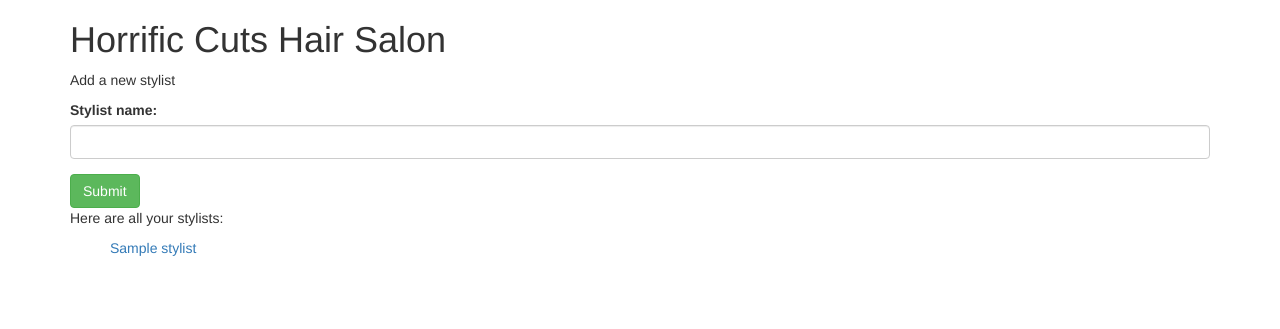
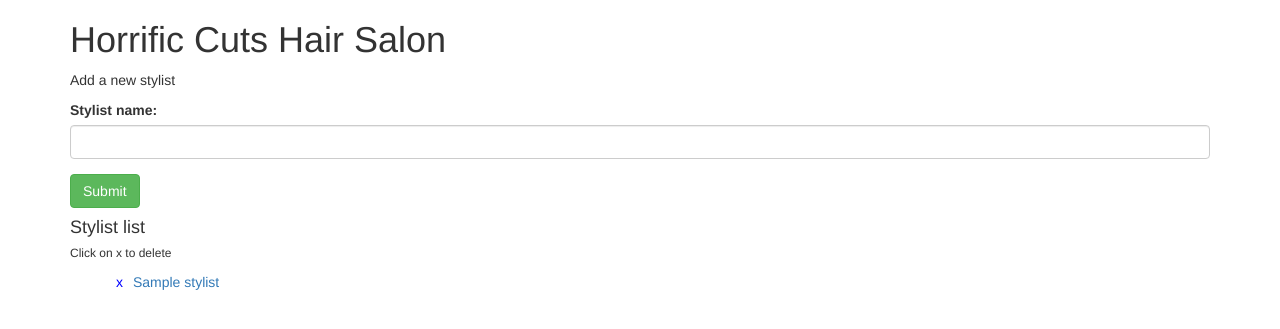
Before and after one commit to CountPacMan/HairSalon, a PHP site: template views/index.html.twig in a window 1280 px wide. Shown: the top 329 px of the page. Run offline with PHP 8.4, Linux system fonts and the light colour scheme; the template is opened without the code that fills it: most values are stand-ins (such as "Sample title", 1, 10 or a date in 2020); some libraries are stand-ins or nearby versions.

Commit message:
add delete stylist functionality

```diff
--- a/src/Stylist.php
+++ b/src/Stylist.php
@@ -41,9 +41,9 @@
     }
 
     function delete() {
-        $GLOBALS['DB']->exec("DELETE FROM stylists WHERE id = {$this->getId()};");
         // I'm assuming that the client is here for the stylist and absconded when the stylist left.
         $GLOBALS['DB']->exec("DELETE FROM clients WHERE stylist_id = {$this->getId()};");
+        $GLOBALS['DB']->exec("DELETE FROM stylists WHERE id = {$this->getId()};");
     }
 
     function getAllClients() {
--- a/views/index.html.twig
+++ b/views/index.html.twig
@@ -21,10 +21,15 @@
       </form>
 
       {% if stylists is not empty %}
-        <p>Here are all your stylists:</p>
+        <h4>Stylist list</h4>
+        <h6>Click on x to delete</h6>
         <ul>
           {% for stylist in stylists %}
             <li>
+              <form action='/stylists/{{ stylist.getId }}' method='post' class='inlineForm'>
+                <input name='_method' type='hidden' value='delete'>
+                <input type='submit' class='deleteLink' value='x'>
+              </form>
               <a href="/stylists/{{ stylist.getId }}">{{ stylist.getName }}</a>
             </li>
           {% endfor %}
```
